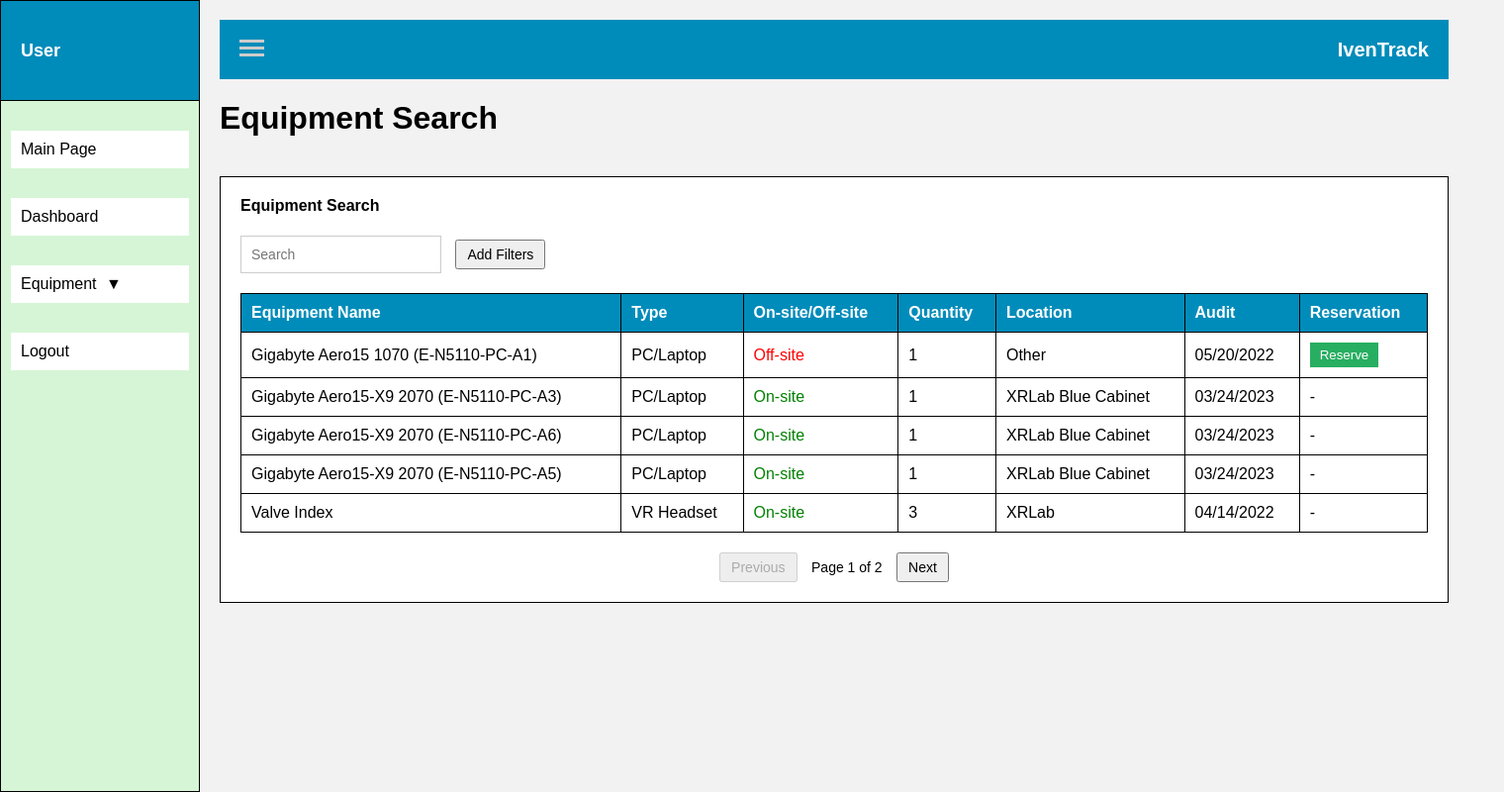
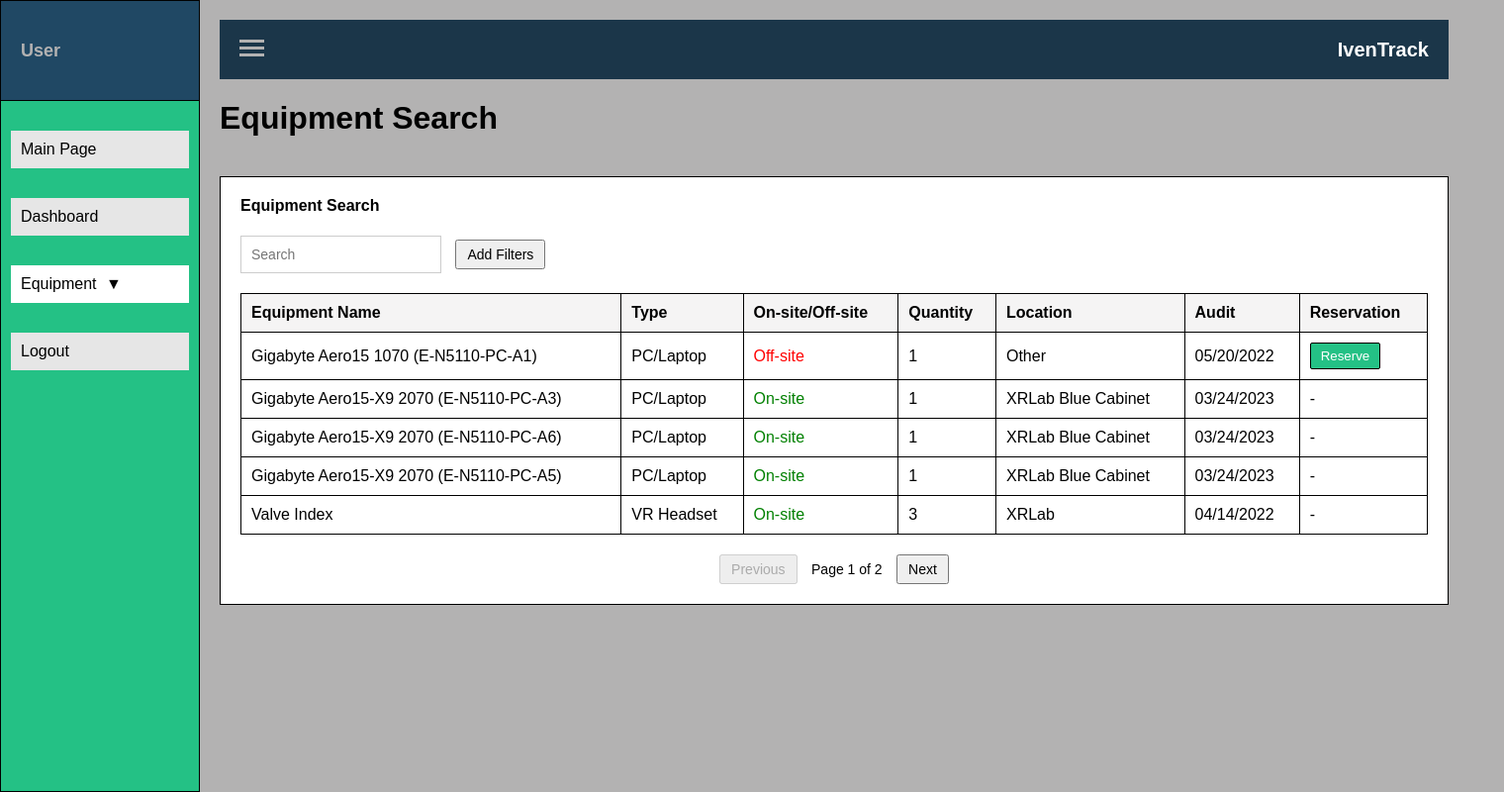
Before and after one commit to prasidupadhya/djangoproject, a Django app: template template/equipment_search.html in a window 1520 px wide. Shown: the whole page at 99% size. Run offline with Django 5.2, Linux system fonts and the light colour scheme; the template is opened without the code that fills it, so the values that code supplies are empty.

Commit message:
Update equipment_search.html

```diff
--- a/template/equipment_search.html
+++ b/template/equipment_search.html
@@ -8,7 +8,7 @@
             margin: 0;
             padding: 0;
             display: flex;
-            background-color: #F2F2F2;
+            background-color: #b3b2b2;
         }
 
         .container {
@@ -18,7 +18,7 @@
 
         .sidebar {
             width: 200px;
-            background-color: #d6f5d6;
+            background-color: #24c185;
             padding: 0;
             border: 1px solid black;
             display: flex;
@@ -26,8 +26,8 @@
         }
 
         .sidebar .user-box {
-            background-color: #008CBA;
-            color: white;
+            background-color: #204864;
+            color: #b3b2b2;
             padding: 20px;
             margin-bottom: 0;
             height: 60px;
@@ -47,7 +47,7 @@
         }
 
         .sidebar .nav-box {
-            background-color: white;
+            background-color: #e6e6e6;
             color: black;
             padding: 10px;
             margin: 10px;
@@ -86,7 +86,7 @@
         }
 
         .header {
-            background-color: #008CBA;
+            background-color: #1b3649;
             color: white;
             padding: 0 20px;
             margin-bottom: 0;
@@ -105,7 +105,7 @@
         .header .box {
             width: 25px;
             height: 3px;
-            background-color: #ccc;
+            background-color: #b3b2b2;
             margin-bottom: 4px;
         }
 
@@ -158,8 +158,8 @@
         }
 
         th {
-            background-color: #008CBA;
-            color: #FFFFFF;
+            background-color: #f5f4f4;
+            color: black;
         }
 
         tr:hover {
@@ -228,15 +228,16 @@
         }
 
         .reserve {
-            background-color: #27AE60;
+            background-color: #24c185;
             color: white;
-            border: none;
+            border: 1px solid black;
+            border-radius: 2px;
             padding: 5px 10px;
             cursor: pointer;
         }
 
         .reserve:hover {
-            background-color: #219653;
+            background-color: #6cdab4;
         }
 
         #pagination {
@@ -274,7 +275,7 @@
             </div>
             <div class="nav-separator"></div>
             <div class="nav-box">
-                <a href="AdminDashboard.html"><i class="fas fa-chart-bar"></i> Dashboard</a>
+                <a href="user_dashboard.html"><i class="fas fa-chart-bar"></i> Dashboard</a>
             </div>
             <div class="nav-separator"></div>
             <div class="nav-box active">
```
